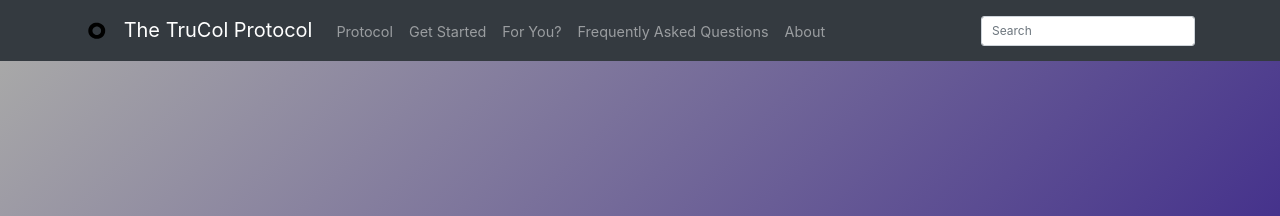
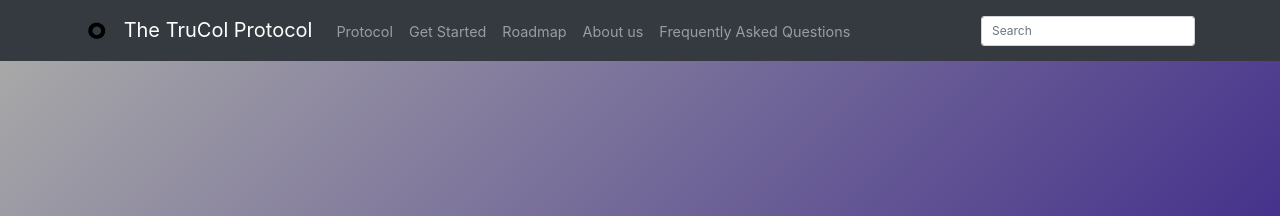
Before and after one commit to TruCol/TruCol.github.io, a Jekyll site: the page built from index.html, in a window 1280 px wide. Shown: the top 216 px of the page. Built offline with Jekyll 4.4.1, drawn with Linux system fonts in a browser that asks for light colours; comment, search, counter and statistics services are not loaded.

Commit message:
modified navigation bar

```diff
--- a/_includes/nav.html
+++ b/_includes/nav.html
@@ -11,10 +11,9 @@
       <div class="navbar-nav">
         <a class="nav-item nav-link {% if page.title == 'Protocol' %}active{% endif %}" href="/protocol/">Protocol</a>
         <a class="nav-item nav-link {% if page.title == 'Getting Started' %}active{% endif %}" href="/getting-started/">Get Started</a>
-        <a class="nav-item nav-link {% if page.title == 'For You?' %}active{% endif %}" href="/for-you/">For You?</a>
-        <a class="nav-item nav-link {% if page.title == 'Frequently Asked Questions' %}active{% endif %}" href="/faq/">Frequently Asked Questions</a>
-        <a class="nav-item nav-link {% if page.url contains 'about' %}active{% endif %}" href="/about/">About</a>
-        <!-- <a class="nav-item nav-link {% if page.title == 'The Markdown Guide Book' %}active{% endif %}" href="/book/">Book</a> -->
+        <a class="nav-item nav-link {% if page.title == 'Roadmap' %}active{% endif %}" href="/roadmap/">Roadmap</a>
+        <a class="nav-item nav-link {% if page.title == 'About us' %}active{% endif %}" href="/about/">About us</a>
+        <a class="nav-item nav-link {% if page.title == 'Frequently Asked Questions'%} active{% endif %}" href="/faq/">Frequently Asked Questions</a>
       </div>
     </div>
     <form class="form-inline d-none d-lg-inline-block mt-2 mt-md-0">
```
